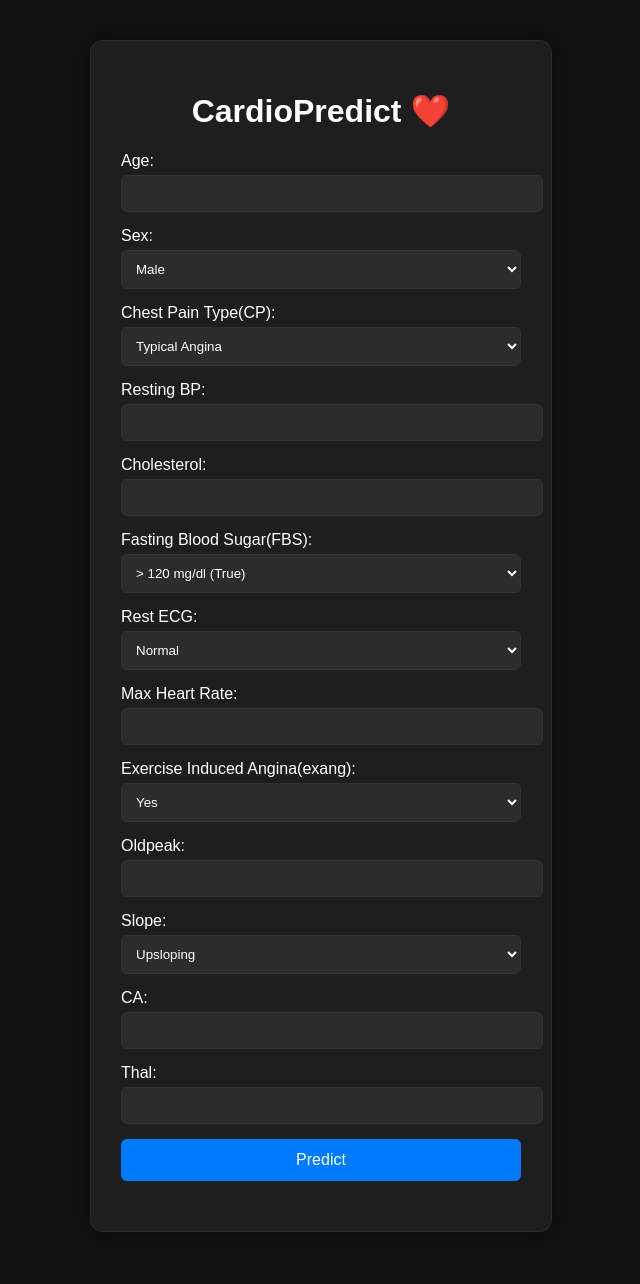
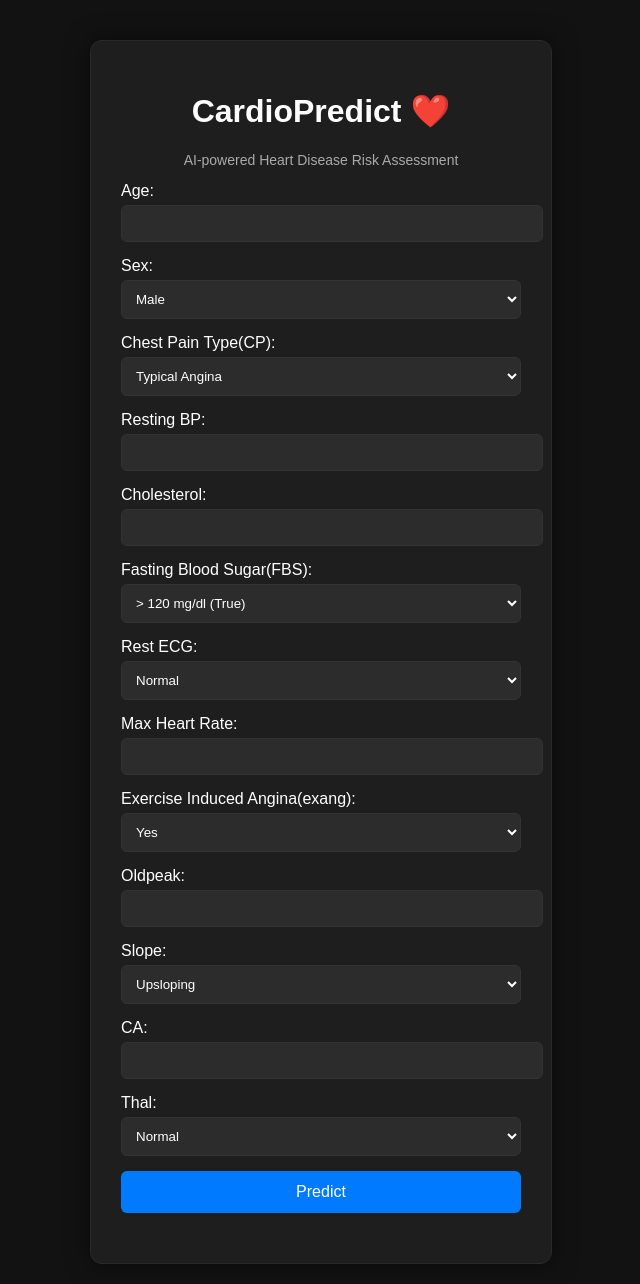
Before and after one commit to DhanushGowda22/CardioPredict, a FastAPI app: page / in a window 1280 px wide. Shown: the whole page, without its empty margins (319-959 px from the left). Before the commit the page ends 1232 px from the top, so only its background shows below. Run offline with FastAPI, Linux system fonts and the light colour scheme; parts of the project's set-up code (start-up, migrations or seed data) failed here and were passed over.

Commit message:
Final UI upgrade with dropdown inputs and improved UX for heart disease prediction

```diff
--- a/app/templates/index.html
+++ b/app/templates/index.html
@@ -25,6 +25,7 @@
         width: 400px;
         margin-top: 20px;
         border: 1px solid #2a2a2a;
+        transition: 0.3s;
     }
 
     h1 {
@@ -94,6 +95,9 @@
 
 <div class="container">
     <h1>CardioPredict ❤️</h1>
+<p style="text-align:center; color:#aaa; font-size:14px;">
+    AI-powered Heart Disease Risk Assessment
+</p>
 
     Age:
     <input type="number" id="age">
@@ -154,7 +158,11 @@
     <input type="number" id="ca">
 
     Thal:
-    <input type="number" id="thal">
+    <select id="thal">
+    <option value="1">Normal</option>
+    <option value="2">Fixed Defect</option>
+    <option value="3">Reversible Defect</option>
+</select>
 
     <button onclick="predict()">Predict</button>
     <div id="loader" style="display:none; text-align:center; margin-top:15px;">
@@ -211,7 +219,13 @@ async function predict() {
             : "✅ Low Risk of Heart Disease 💚";
 
     } catch (error) {
-        document.getElementById("result").innerText = "Error occurred!";
+        const resultBox = document.getElementById("result");
+
+if (result.prediction === 1) {
+    resultBox.innerHTML = "⚠️ <span style='color:#ff4d4d'>High Risk of Heart Disease</span>";
+} else {
+    resultBox.innerHTML = "✅ <span style='color:#00cc66'>Low Risk of Heart Disease</span>";
+}
     }
 
     // ✅ Hide loader
```
